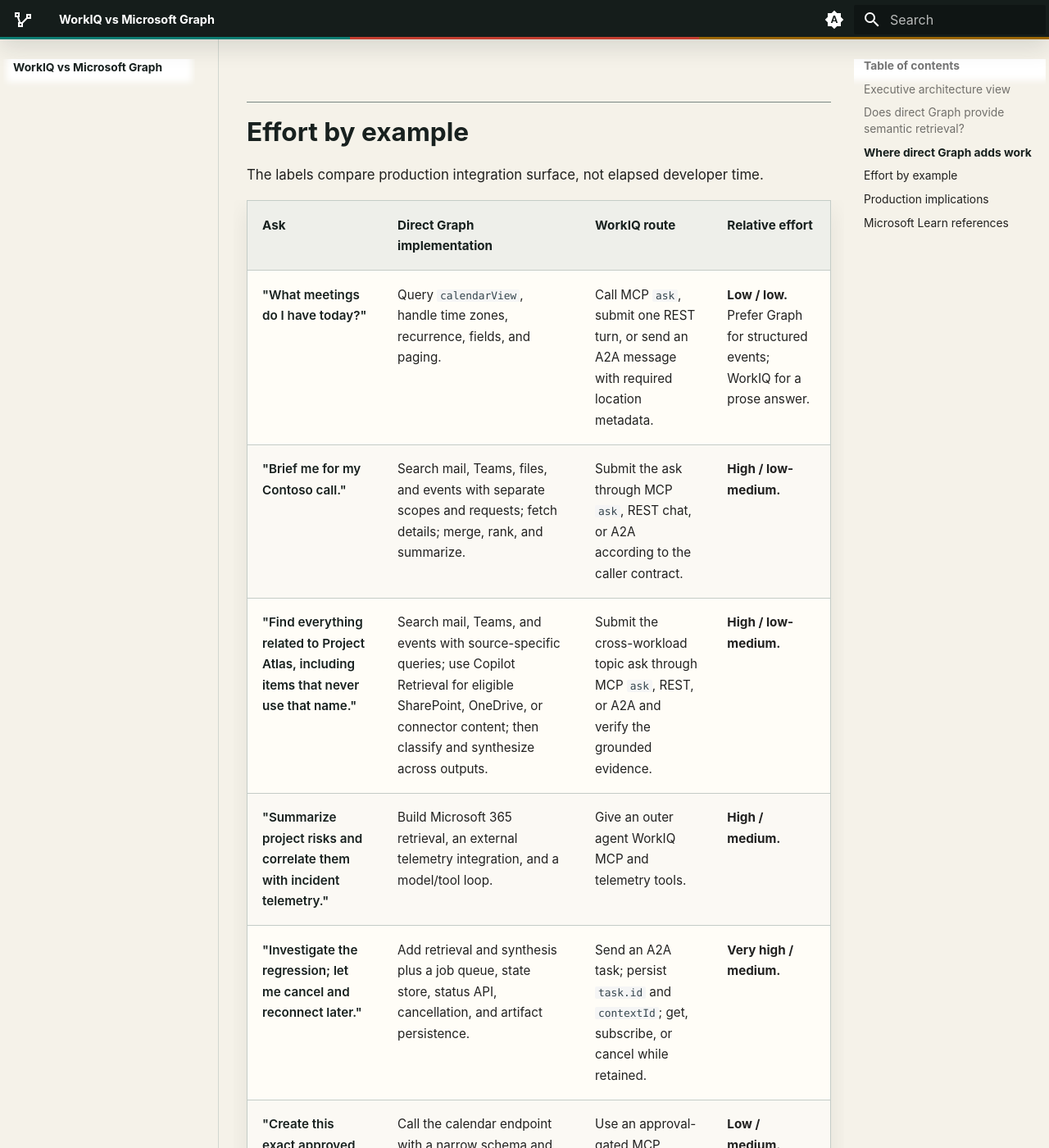
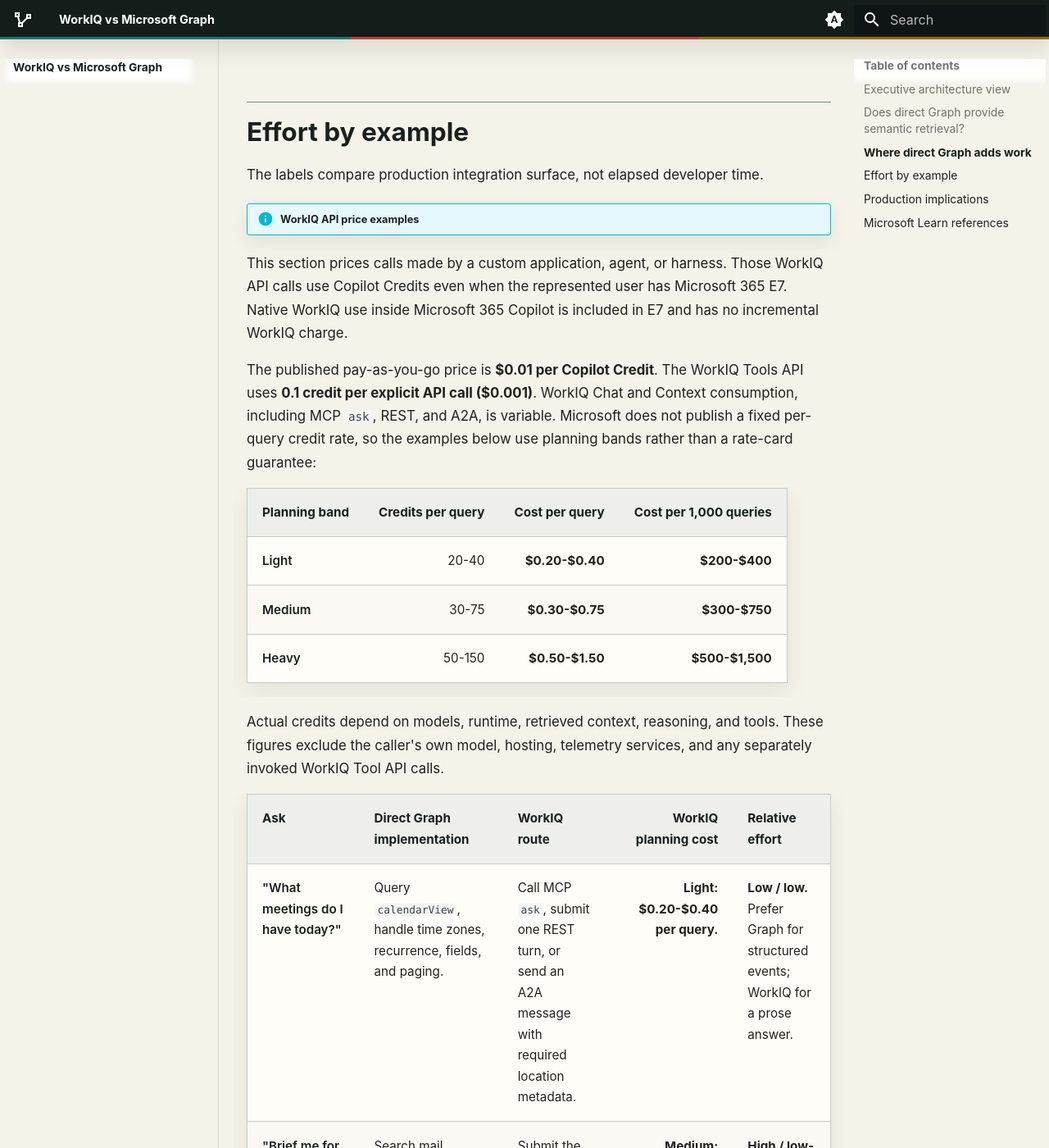
Before and after one commit to jeffrey-groneberg/workiq-deepagents, an MkDocs documentation site: the page built from docs/graph-vs-workiq.md, in a window 1280 px wide and 1400 px high, scrolled down 6111 px. Shown: the whole window at 82% size. Built offline with MkDocs 1.6.1 and Material for MkDocs 9.7.7, drawn with Linux system fonts in a browser that asks for light colours; some web fonts are replaced; some of the changed text lies outside the part shown.

Commit message:
docs: add WorkIQ API price examples

```diff
--- a/docs/graph-vs-workiq.md
+++ b/docs/graph-vs-workiq.md
@@ -112,16 +112,36 @@
 
 The labels compare production integration surface, not elapsed developer time.
 
+!!! info "WorkIQ API price examples"
+  This section prices calls made by a custom application, agent, or harness. Those WorkIQ API
+  calls use Copilot Credits even when the represented user has Microsoft 365 E7. Native WorkIQ
+  use inside Microsoft 365 Copilot is included in E7 and has no incremental WorkIQ charge.
+
+  The published pay-as-you-go price is **$0.01 per Copilot Credit**. The WorkIQ Tools API uses
+  **0.1 credit per explicit API call ($0.001)**. WorkIQ Chat and Context consumption, including
+  MCP `ask`, REST, and A2A, is variable. Microsoft does not publish a fixed per-query credit rate,
+  so the examples below use planning bands rather than a rate-card guarantee:
+
+  | Planning band | Credits per query | Cost per query | Cost per 1,000 queries |
+  | --- | ---: | ---: | ---: |
+  | Light | 20-40 | **$0.20-$0.40** | **$200-$400** |
+  | Medium | 30-75 | **$0.30-$0.75** | **$300-$750** |
+  | Heavy | 50-150 | **$0.50-$1.50** | **$500-$1,500** |
+
+  Actual credits depend on models, runtime, retrieved context, reasoning, and tools. These figures
+  exclude the caller's own model, hosting, telemetry services, and any separately invoked WorkIQ
+  Tool API calls.
+
 <div class="comparison-table comparison-table--wide" markdown>
 
-| Ask | Direct Graph implementation | WorkIQ route | Relative effort |
-| --- | --- | --- | --- |
-| "What meetings do I have today?" | Query `calendarView`, handle time zones, recurrence, fields, and paging. | Call MCP `ask`, submit one REST turn, or send an A2A message with required location metadata. | **Low / low.** Prefer Graph for structured events; WorkIQ for a prose answer. |
-| "Brief me for my Contoso call." | Search mail, Teams, files, and events with separate scopes and requests; fetch details; merge, rank, and summarize. | Submit the ask through MCP `ask`, REST chat, or A2A according to the caller contract. | **High / low-medium.** |
-| "Find everything related to Project Atlas, including items that never use that name." | Search mail, Teams, and events with source-specific queries; use Copilot Retrieval for eligible SharePoint, OneDrive, or connector content; then classify and synthesize across outputs. | Submit the cross-workload topic ask through MCP `ask`, REST, or A2A and verify the grounded evidence. | **High / low-medium.** |
-| "Summarize project risks and correlate them with incident telemetry." | Build Microsoft 365 retrieval, an external telemetry integration, and a model/tool loop. | Give an outer agent WorkIQ MCP and telemetry tools. | **High / medium.** |
-| "Investigate the regression; let me cancel and reconnect later." | Add retrieval and synthesis plus a job queue, state store, status API, cancellation, and artifact persistence. | Send an A2A task; persist `task.id` and `contextId`; get, subscribe, or cancel while retained. | **Very high / medium.** |
-| "Create this exact approved calendar event." | Call the calendar endpoint with a narrow schema and explicit authorization. | Use an approval-gated MCP `create_entity` call. | **Low / medium.** Graph is usually the cleaner contract. |
+| Ask | Direct Graph implementation | WorkIQ route | WorkIQ planning cost | Relative effort |
+| --- | --- | --- | ---: | --- |
+| "What meetings do I have today?" | Query `calendarView`, handle time zones, recurrence, fields, and paging. | Call MCP `ask`, submit one REST turn, or send an A2A message with required location metadata. | **Light: $0.20-$0.40 per query.** | **Low / low.** Prefer Graph for structured events; WorkIQ for a prose answer. |
+| "Brief me for my Contoso call." | Search mail, Teams, files, and events with separate scopes and requests; fetch details; merge, rank, and summarize. | Submit the ask through MCP `ask`, REST chat, or A2A according to the caller contract. | **Medium: $0.30-$0.75 per query.** | **High / low-medium.** |
+| "Find everything related to Project Atlas, including items that never use that name." | Search mail, Teams, and events with source-specific queries; use Copilot Retrieval for eligible SharePoint, OneDrive, or connector content; then classify and synthesize across outputs. | Submit the cross-workload topic ask through MCP `ask`, REST, or A2A and verify the grounded evidence. | **Medium-heavy: $0.30-$1.50 per query.** | **High / low-medium.** |
+| "Summarize project risks and correlate them with incident telemetry." | Build Microsoft 365 retrieval, an external telemetry integration, and a model/tool loop. | Give an outer agent WorkIQ MCP and telemetry tools. | **Medium-heavy: $0.30-$1.50 for the WorkIQ query; external telemetry and model costs are additional.** | **High / medium.** |
+| "Investigate the regression; let me cancel and reconnect later." | Add retrieval and synthesis plus a job queue, state store, status API, cancellation, and artifact persistence. | Send an A2A task; persist `task.id` and `contextId`; get, subscribe, or cancel while retained. | **Heavy baseline: $0.50-$1.50+; long-running or multi-turn work can cost more.** | **Very high / medium.** |
+| "Create this exact approved calendar event." | Call the calendar endpoint with a narrow schema and explicit authorization. | Use an approval-gated MCP `create_entity` call. | **Tool API: $0.001 per explicit call; approval and outer-model costs are additional.** | **Low / medium.** Graph is usually the cleaner contract. |
 
 </div>
 
@@ -150,6 +170,9 @@
 ## Microsoft Learn references
 
 - [Work IQ API overview](https://learn.microsoft.com/microsoft-365/copilot/extensibility/work-iq/api-overview)
+- [Work IQ API general availability and pricing](https://www.microsoft.com/en-us/licensing/news/work-iq-general-availability)
+- [Microsoft Copilot Credits Guide](https://go.microsoft.com/fwlink/?linkid=2368800)
+- [Copilot Credits usage-based billing](https://learn.microsoft.com/microsoft-365/copilot/usage-based-billing-overview-copilot-credits)
 - [Work IQ overview - Context](https://learn.microsoft.com/microsoft-365/copilot/extensibility/work-iq/#context)
 - [Work IQ MCP overview](https://learn.microsoft.com/microsoft-365/copilot/extensibility/work-iq/mcp/overview)
 - [Work IQ A2A overview](https://learn.microsoft.com/microsoft-365/copilot/extensibility/work-iq/a2a/overview)
```
